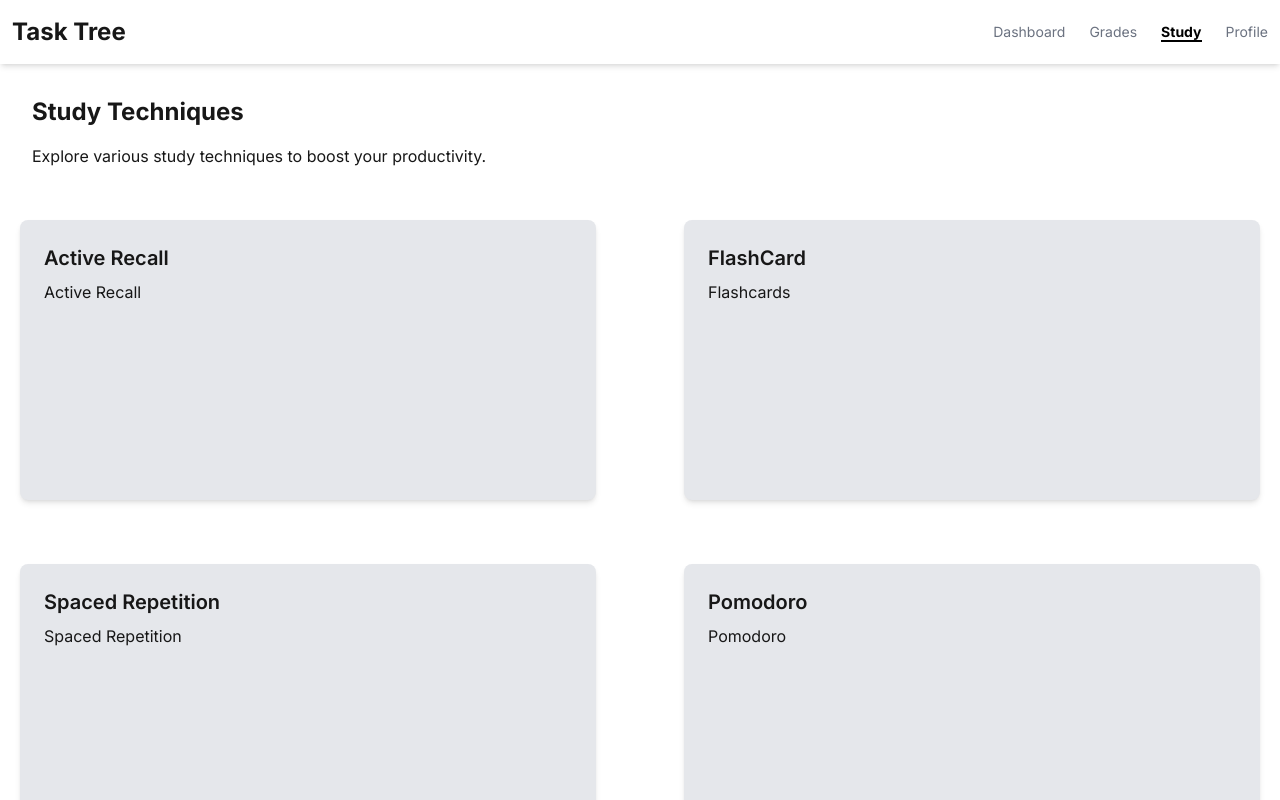
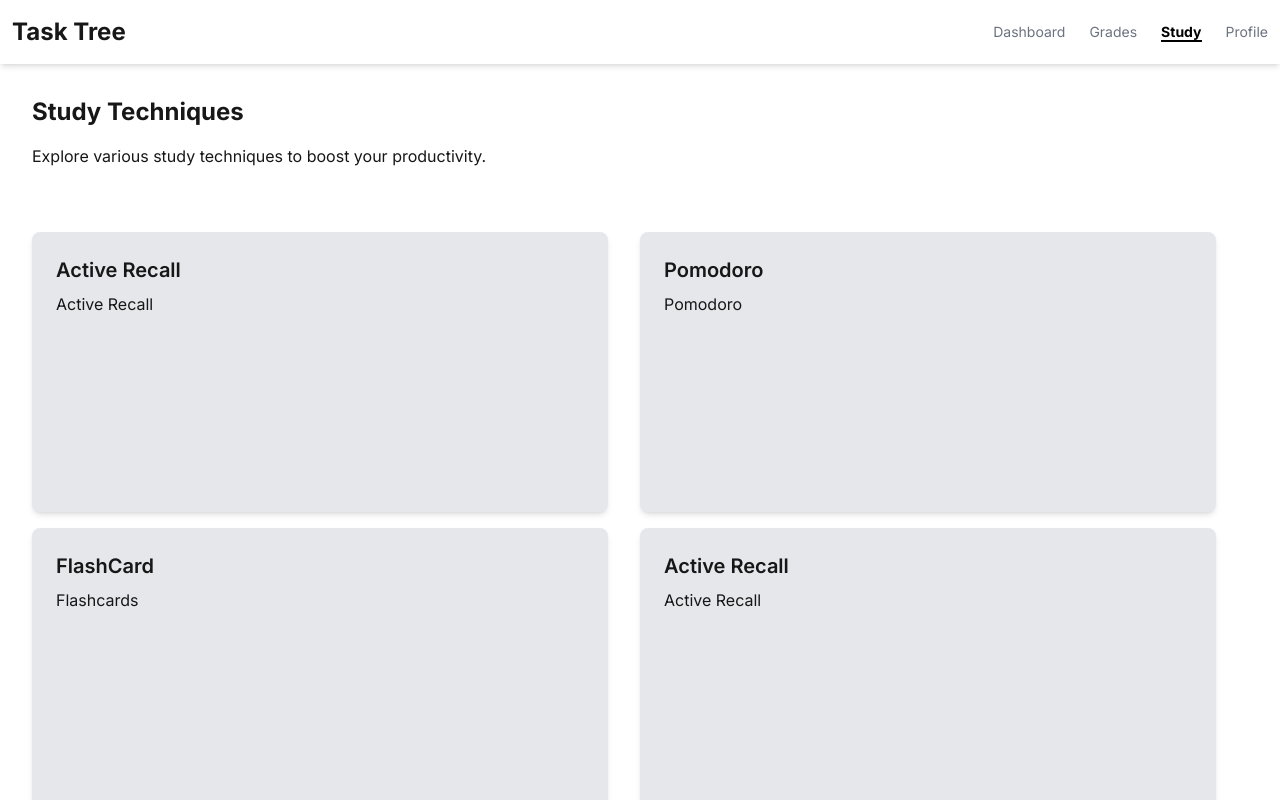
Before and after one commit to GDSC-Blink/Task-Tree, a Next.js app: page /study-techniques in a window 1280 px wide. Shown: the top 800 px of the page. Built offline with nearby package versions, Linux system fonts and the light colour scheme.

Commit message:
added mindmapping

```diff
--- a/app/study-techniques/page.tsx
+++ b/app/study-techniques/page.tsx
@@ -6,46 +6,45 @@ export default function StudyTechniques() {
     <div className="min-h-screen flex flex-col">
       <header className="p-8">
         <h1 className="text-2xl font-bold mb-4">Study Techniques</h1>
-          <p>
-            Explore various study techniques to boost your productivity.
-          </p>
+        <p>Explore various study techniques to boost your productivity.</p>
       </header>
-        {/* This container fills the remaining space below the header */}
-        <div className="relative flex-grow">
-          {/* Top-left widget */}
-          <div className="absolute top-5 left-5">
+      {/* Content area */}
+      <div className="flex-grow p-8">
+        {/* Two horizontal stacks */}
+        <div className="flex flex-row space-x-8">
+          {/* Left column: first three study techniques */}
+          <div className="flex flex-col space-y-4">
+            <Link href="/active_recall">
+              <Widget title="Active Recall">
+                <p>Active Recall</p>
+              </Widget>
+            </Link>
+            <Link href="/flashcard">
+              <Widget title="FlashCard">
+                <p>Flashcards</p>
+              </Widget>
+            </Link>
+            <Link href="/spaced-repetition">
+              <Widget title="Spaced Repetition">
+                <p>Spaced Repetition</p>
+              </Widget>
+            </Link>
+          </div>
+          {/* Right column: last two study techniques */}
+          <div className="flex flex-col space-y-4">
+            <Link href="/pomodoro">
+              <Widget title="Pomodoro">
+                <p>Pomodoro</p>
+              </Widget>
+            </Link>
             <Link href="/active_recall">
               <Widget title="Active Recall">
                 <p>Active Recall</p>
               </Widget>
             </Link>
           </div>
-          {/* Top-right widget */}
-          <div className="absolute top-5 right-5">
-            <Link href="/flashcard">
-              <Widget title="FlashCard">
-                <p>Flashcards</p>
-              </Widget>
-            </Link>
-          </div>
-          {/* Bottom-left widget */}
-          <div className="absolute bottom-5 left-5">
-            <Link href="/spaced-repetition">
-              <Widget title="Spaced Repetition">
-                <p>Spaced Repetition</p>
-              </Widget>
-            </Link>
-          </div>
-          {/* Bottom-right widget */}
-          <div className="absolute bottom-5 right-5">
-            <Link href="/pomodoro">
-              <Widget title="Pomodoro">
-                <p>Pomodoro</p>
-              </Widget>
-            </Link>
         </div>
       </div>
     </div>
-
-    )
+  );
 }
```
Lines whose indentation alone changed are shown as unchanged.
